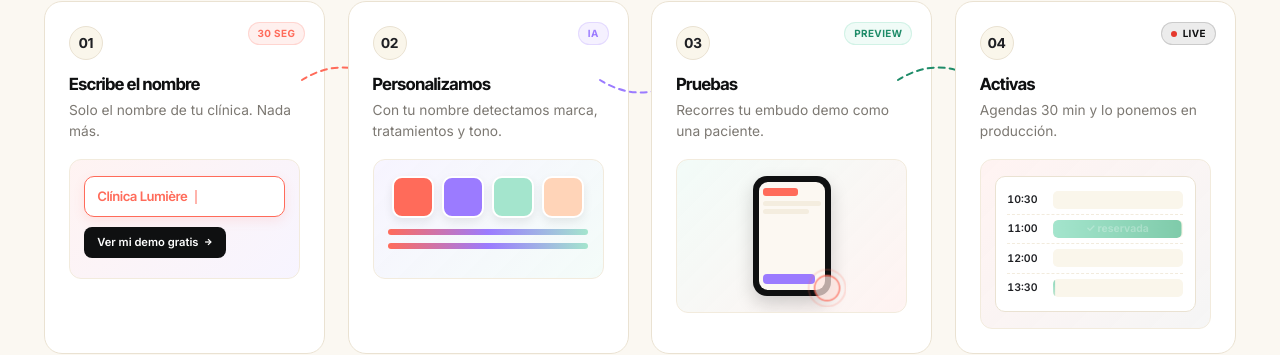
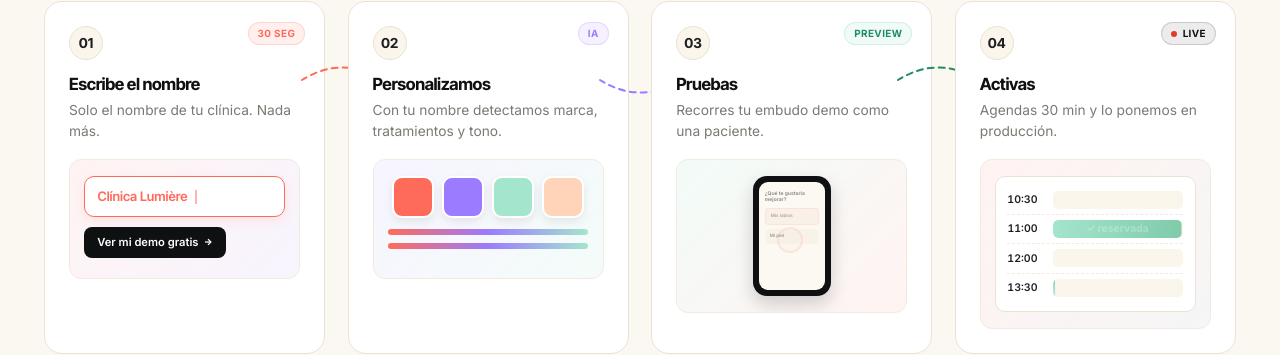
Before and after one commit to Lucenathor/aura-aesthetic-deck, a website: page mvp/index.html in a window 1280 px wide. Shown: the part 3897-4252 px from the top of the page. Drawn offline with nearby package versions, Linux system fonts and the light colour scheme.

Commit message:
Landing: paso 3 'Pruebas' ahora demo viva (quiz -> tap -> cita reservada en bucle)

```diff
--- a/mvp/index.html
+++ b/mvp/index.html
@@ -727,16 +727,27 @@ img{max-width:100%;display:block}
 
 /* VIS 3: mini phone with finger */
 .flow-vis .mini-phone{position:relative;width:78px;height:120px;background:#0F1011;border-radius:14px;padding:6px;margin:0 auto;box-shadow:0 8px 18px rgba(15,16,17,.18)}
-.flow-vis .mini-phone .scr{background:#FCF8F2;border-radius:9px;height:100%;padding:6px 4px;display:flex;flex-direction:column;gap:3px}
-.flow-vis .mini-phone .scr i{display:block;background:#F4EDDF;border-radius:3px;height:5px}
-.flow-vis .mini-phone .scr i:nth-child(1){width:60%;background:var(--accent);height:8px;margin-bottom:2px}
-.flow-vis .mini-phone .scr i:nth-child(2){width:100%}
-.flow-vis .mini-phone .scr i:nth-child(3){width:80%}
-.flow-vis .mini-phone .scr i:nth-child(4){width:90%;background:var(--accent-2);margin-top:auto;height:10px;border-radius:4px}
-.flow-vis .finger{position:absolute;bottom:-8px;right:-12px;width:32px;height:32px;background:#FFE5DF;border:2px solid var(--accent);border-radius:50%;animation:tap 1.6s infinite}
-@keyframes tap{0%,100%{transform:scale(1);opacity:1}50%{transform:scale(.82);opacity:.7}}
-.flow-vis .finger::after{content:"";position:absolute;inset:-6px;border:2px solid var(--accent);border-radius:50%;opacity:0;animation:ring 1.6s infinite}
-@keyframes ring{0%{transform:scale(.6);opacity:.6}100%{transform:scale(1.6);opacity:0}}
+.flow-vis .mini-phone .mp-screens{position:relative;background:#FCF8F2;border-radius:9px;height:100%;overflow:hidden}
+.flow-vis .mini-phone .mp-scr{position:absolute;inset:0;padding:8px 6px;display:flex;flex-direction:column;gap:4px}
+.flow-vis .mp-title{font-size:5px;font-weight:700;color:var(--ink);line-height:1.2;margin-bottom:2px}
+.flow-vis .mp-opt{font-size:4.5px;font-weight:600;color:var(--ink-soft);background:#F4EDDF;border-radius:4px;padding:4px 5px;display:block}
+.flow-vis .mp-opt.o1{border:1.5px solid transparent}
+/* pantalla pregunta y pantalla hecho, alternan en bucle */
+.flow-vis .mp-q{animation:mpQ 4.4s infinite}
+.flow-vis .mp-done{opacity:0;align-items:center;justify-content:center;text-align:center;animation:mpDone 4.4s infinite}
+.flow-vis .mp-check{width:18px;height:18px;border-radius:50%;background:linear-gradient(135deg,var(--mint),#7FCBAA);color:#fff;font-size:11px;font-weight:800;display:grid;place-items:center;box-shadow:0 3px 8px rgba(31,140,105,.3)}
+.flow-vis .mp-done-t{font-size:5.5px;font-weight:800;color:#1f8c69;margin-top:4px}
+.flow-vis .mp-done-s{font-size:4.5px;color:var(--ink-soft)}
+/* resaltado de la opcion elegida */
+.flow-vis .mp-q .o1{animation:mpPick 4.4s infinite}
+@keyframes mpPick{0%,30%{background:#F4EDDF;border-color:transparent;color:var(--ink-soft)}38%,55%{background:rgba(255,107,90,.16);border-color:var(--accent);color:var(--accent)}60%,100%{background:#F4EDDF;border-color:transparent;color:var(--ink-soft)}}
+@keyframes mpQ{0%,55%{opacity:1}62%,92%{opacity:0}100%{opacity:1}}
+@keyframes mpDone{0%,58%{opacity:0;transform:scale(.96)}66%,90%{opacity:1;transform:scale(1)}97%,100%{opacity:0}}
+/* dedo: se mueve a la opcion, toca, y desaparece */
+.flow-vis .finger{position:absolute;width:26px;height:26px;background:rgba(255,107,90,.18);border:2px solid var(--accent);border-radius:50%;left:50%;top:50%;margin:-13px 0 0 -13px;animation:mpFinger 4.4s infinite}
+@keyframes mpFinger{0%,18%{transform:translate(20px,26px) scale(.8);opacity:0}26%{opacity:1}38%{transform:translate(-2px,4px) scale(1);opacity:1}46%{transform:translate(-2px,4px) scale(.78);opacity:1}54%{transform:translate(-2px,4px) scale(1);opacity:.9}60%,100%{transform:translate(-2px,4px) scale(1);opacity:0}}
+.flow-vis .finger::after{content:"";position:absolute;inset:-5px;border:2px solid var(--accent);border-radius:50%;opacity:0;animation:ring 4.4s infinite}
+@keyframes ring{0%,40%{transform:scale(.6);opacity:0}46%{opacity:.6;transform:scale(.6)}58%{transform:scale(1.7);opacity:0}100%{opacity:0}}
 
 /* VIS 4: agenda con check */
 .flow-vis .agenda{background:#fff;border:1px solid var(--line);border-radius:10px;padding:.55rem .7rem;font-size:.72rem}
@@ -1241,7 +1252,13 @@ img{max-width:100%;display:block}
           <h4>Pruebas</h4>
           <p>Recorres tu embudo demo como una paciente.</p>
           <div class="flow-vis">
-            <div class="mini-phone"><div class="scr"><i></i><i></i><i></i><i></i></div><div class="finger"></div></div>
+            <div class="mini-phone">
+              <div class="mp-screens">
+                <div class="mp-scr mp-q"><span class="mp-title">¿Qué te gustaría mejorar?</span><span class="mp-opt o1">Mis labios</span><span class="mp-opt o2">Mi piel</span></div>
+                <div class="mp-scr mp-done"><span class="mp-check">✓</span><span class="mp-done-t">¡Cita reservada!</span><span class="mp-done-s">jue 12:00</span></div>
+              </div>
+              <div class="finger"></div>
+            </div>
           </div>
         </div>
 
--- a/package.json
+++ b/package.json
@@ -1,5 +1,5 @@
 {
 	"devDependencies": {
-		"wrangler": "^4.95.0"
+		"wrangler": "^4.103.0"
 	}
 }
```
Also changed, not shown: 1 other file.
